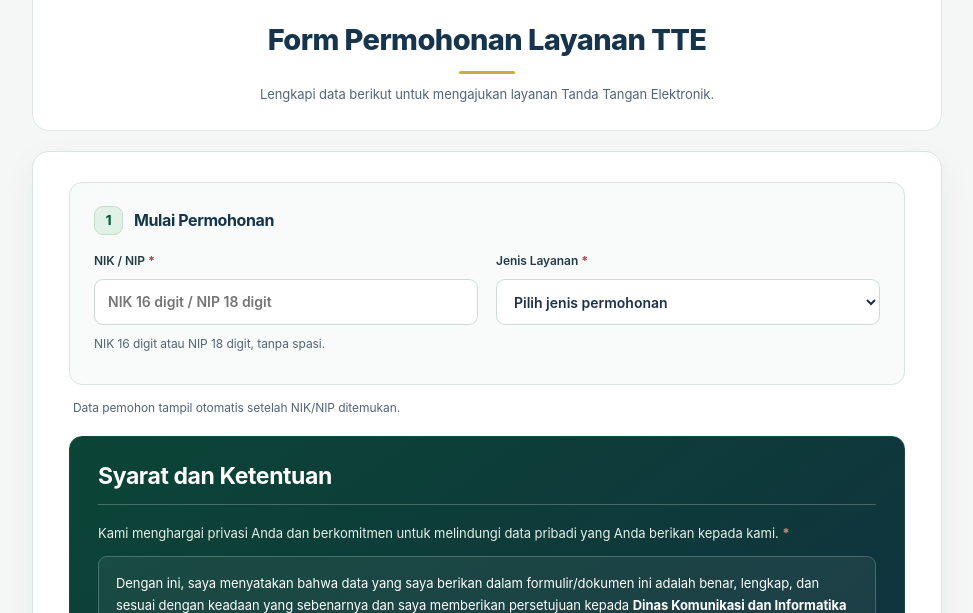
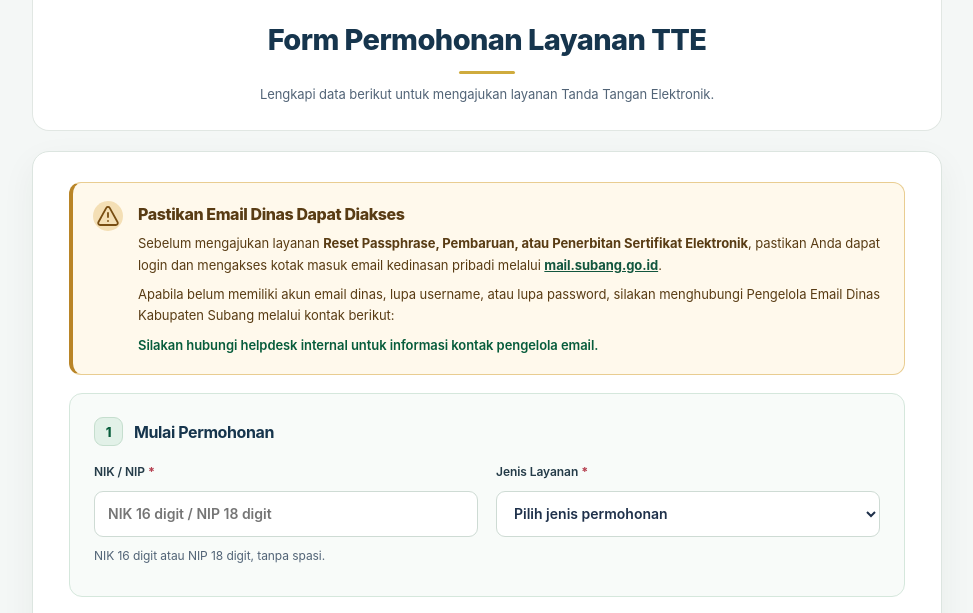
Before and after one commit to ajung5/TTE-Ticketing, a Laravel app: page /permohonan in a window 1280 px wide. Shown: the part 198-811 px from the top of the page, without its empty margins (153-1126 px from the left). Run offline with Laravel 12, Linux system fonts and the light colour scheme; parts of the project's set-up code (start-up, migrations or seed data) failed here and were passed over.

Commit message:
feat: add email access notice with WhatsApp contact information and related tests

```diff
--- a/config/email_directory.php
+++ b/config/email_directory.php
@@ -10,7 +10,9 @@ if (str_starts_with($contactNumber, '0')) {
 }
 
 $contactUrl = null;
+$contactPhone = null;
 if (preg_match('/^628[0-9]{7,12}$/D', $contactNumber)) {
+    $contactPhone = '0' . substr($contactNumber, 2);
     $message =
         'Assalamu’alaikum, Admin Pengelola Email Dinas. Saya memerlukan bantuan terkait username dan password email mail.subang.go.id untuk keperluan layanan TTE. Terima kasih.';
     $contactUrl = 'https://wa.me/' . $contactNumber . '?text=' . rawurlencode($message);
@@ -28,5 +30,6 @@ return [
     // Lokasi JSON service account sebaiknya berada di luar repository dan folder public/.
     'service_account_json' => env('TTE_GOOGLE_SERVICE_ACCOUNT_JSON'),
     'admin_contact_url' => $contactUrl,
+    'admin_contact_phone' => $contactPhone,
     'max_age_hours' => (int) env('TTE_EMAIL_DIRECTORY_MAX_AGE_HOURS', 168),
 ];
--- a/public/css/tte-request.css
+++ b/public/css/tte-request.css
@@ -970,3 +970,75 @@
     }
 }
 /* ===== END public/css/wa-phone-prefix.css ===== */
+
+/* Akses email dinas: prasyarat sebelum permohonan TTE. */
+.public-request-v5 .request-email-access-notice {
+    display: grid;
+    grid-template-columns: 32px minmax(0, 1fr);
+    gap: 13px;
+    padding: 18px 20px;
+    border: 1px solid #e9cd91;
+    border-left: 4px solid #b98527;
+    border-radius: 12px;
+    background: #fff9ec;
+    color: #593c14;
+}
+.public-request-v5 .request-email-access-notice__icon {
+    display: grid;
+    place-items: center;
+    width: 30px;
+    height: 30px;
+    border-radius: 50%;
+    background: #f4dfb5;
+    color: #784d11;
+    font-size: 18px;
+    font-weight: 800;
+}
+.public-request-v5 .request-email-access-notice__body {
+    min-width: 0;
+}
+.public-request-v5 .request-email-access-notice h2 {
+    margin: 2px 0 8px;
+    color: #593c14;
+    font-size: 16px;
+    font-weight: 800;
+    line-height: 1.4;
+}
+.public-request-v5 .request-email-access-notice p {
+    margin: 0 0 8px;
+    font-size: 13px;
+    line-height: 1.65;
+}
+.public-request-v5 .request-email-access-notice p a {
+    color: #12563e;
+    font-weight: 750;
+    text-decoration: underline;
+    overflow-wrap: anywhere;
+}
+.public-request-v5 .request-email-access-notice .request-email-access-notice__phone {
+    display: flex;
+    align-items: center;
+    flex-wrap: wrap;
+    gap: 6px;
+    margin: 0;
+    color: #075c3b;
+    font-weight: 600;
+}
+.public-request-v5 .request-email-access-notice__phone svg {
+    flex: none;
+}
+@media (max-width: 540px) {
+    .public-request-v5 .request-email-access-notice {
+        grid-template-columns: 26px minmax(0, 1fr);
+        gap: 10px;
+        padding: 15px 12px;
+    }
+    .public-request-v5 .request-email-access-notice__icon {
+        width: 26px;
+        height: 26px;
+        font-size: 15px;
+    }
+    .public-request-v5 .request-email-access-notice h2 {
+        font-size: 14px;
+    }
+}
--- a/resources/views/admin/dashboard.blade.php
+++ b/resources/views/admin/dashboard.blade.php
@@ -46,7 +46,10 @@
                 @forelse ($attentionList as $item)
                     <li>
                         {{ $item->ticket_number ?: '#' . $item->id }} · {{ $item->service_label }} · {{
-                            ($attentionType === 'waiting' ? $item->created_at : $item->updated_at)
+                            ($attentionType === 'waiting'
+                                ? $item->created_at
+                                : $item->updated_at
+                            )
                                 ->timezone('Asia/Jakarta')
                                 ->format('d/m/Y H:i')
                         }} WIB
--- a/resources/views/public/request.blade.php
+++ b/resources/views/public/request.blade.php
@@ -58,6 +58,50 @@
                     <div class="honeypot" aria-hidden="true">
                         <label for="website">Biarkan kosong</label><input id="website" name="website" tabindex="-1" autocomplete="off" />
                     </div>
+
+                    @php
+                        $emailAdminContactUrl = config('email_directory.admin_contact_url');
+                        $emailAdminContactPhone = config('email_directory.admin_contact_phone');
+                        $hasEmailAdminWhatsApp = is_string($emailAdminContactUrl)
+                            && str_starts_with($emailAdminContactUrl, 'https://wa.me/');
+                    @endphp
+                    <section
+                        class="request-email-access-notice"
+                        id="email-access-notice"
+                        aria-labelledby="email-access-notice-title">
+                        <span class="request-email-access-notice__icon" aria-hidden="true">
+                            <svg width="24" height="24" viewBox="0 0 24 24" fill="none" stroke="currentColor" stroke-width="1.8" stroke-linecap="round" stroke-linejoin="round">
+                                <path d="M10.3 3.9 2.5 18a2 2 0 0 0 1.7 3h15.6a2 2 0 0 0 1.7-3L13.7 3.9a2 2 0 0 0-3.4 0Z" />
+                                <path d="M12 9v4m0 4h.01" />
+                            </svg>
+                        </span>
+                        <div class="request-email-access-notice__body">
+                            <h2 id="email-access-notice-title">Pastikan Email Dinas Dapat Diakses</h2>
+                            <p>
+                                Sebelum mengajukan layanan <strong>Reset Passphrase, Pembaruan, atau Penerbitan Sertifikat Elektronik</strong>,
+                                pastikan Anda dapat login dan mengakses kotak masuk email kedinasan pribadi melalui
+                                <a href="https://mail.subang.go.id" target="_blank" rel="noopener noreferrer">mail.subang.go.id</a>.
+                            </p>
+                            <p>
+                                Apabila belum memiliki akun email dinas, lupa username, atau lupa password,
+                                silakan menghubungi Pengelola Email Dinas Kabupaten Subang melalui kontak berikut:
+                            </p>
+                            @if ($hasEmailAdminWhatsApp && is_string($emailAdminContactPhone) && $emailAdminContactPhone !== '')
+                                <p class="request-email-access-notice__phone">
+                                    <svg aria-hidden="true" width="17" height="17" viewBox="0 0 24 24" fill="none" stroke="currentColor" stroke-width="1.8" stroke-linecap="round" stroke-linejoin="round">
+                                        <path d="M21 11.5a8.5 8.5 0 0 1-8.5 8.5 9 9 0 0 1-4-.9L3 21l1.9-5.5a9 9 0 0 1-.9-4A8.5 8.5 0 0 1 12.5 3h.5a8.5 8.5 0 0 1 8 8v.5Z" />
+                                    </svg>
+                                    <span>WhatsApp: <a href="{{ $emailAdminContactUrl }}" target="_blank" rel="noopener noreferrer">{{ $emailAdminContactPhone }}</a></span>
+                                </p>
+                            @elseif ($hasEmailAdminWhatsApp)
+                                <p class="request-email-access-notice__phone">
+                                    <a href="{{ $emailAdminContactUrl }}" target="_blank" rel="noopener noreferrer">WhatsApp Pengelola Email Dinas</a>
+                                </p>
+                            @else
+                                <p class="request-email-access-notice__phone">Silakan hubungi helpdesk internal untuk informasi kontak pengelola email.</p>
+                            @endif
+                        </div>
+                    </section>
 
                     <section class="request-step request-entry">
                         <div class="request-step-title">
```
Also changed, not shown: tests/Feature/Public/EmailAccessNoticeTest.php (added, +40 -0 lines), 1 other file.
